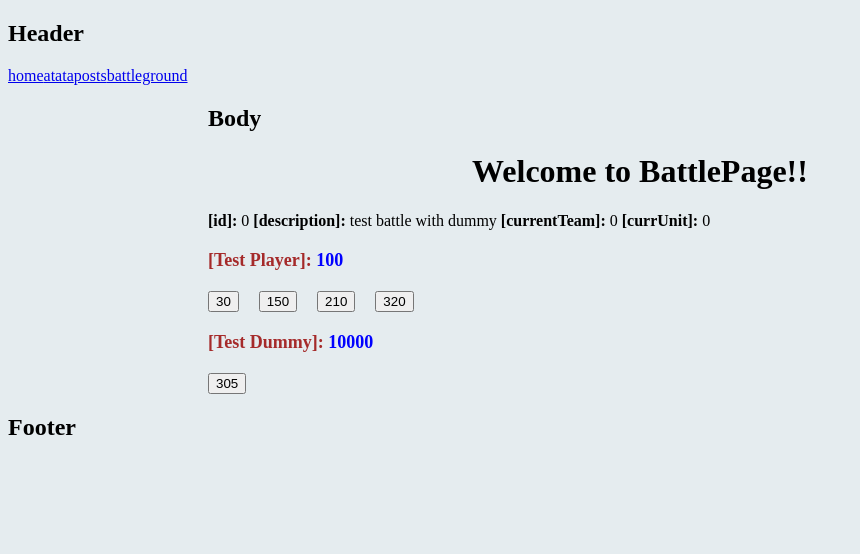
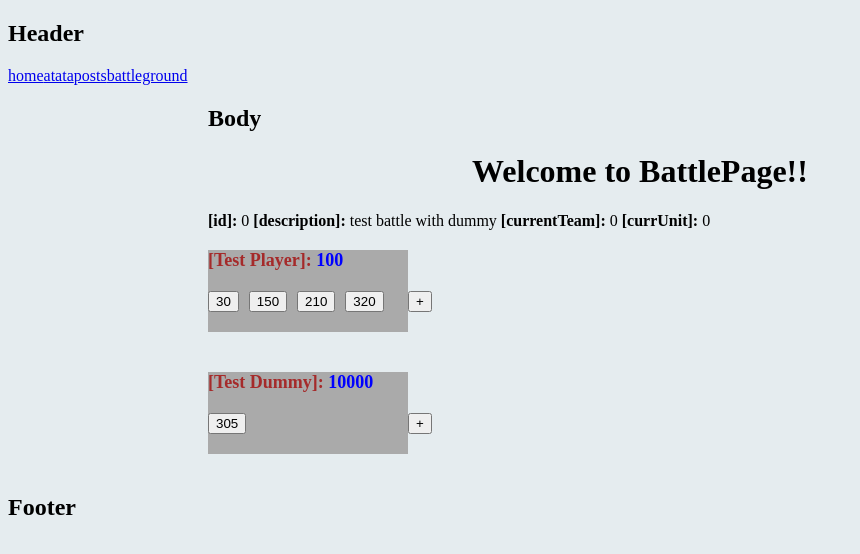
Before and after one commit to Opelvectra/hello.angular2, an Angular app: page /battle in a window 1280 px wide. Shown: the top 554 px of the page, without its empty margins (0-860 px from the left). Built offline with nearby package versions, Linux system fonts and the light colour scheme.

Commit message:
Added add Unit functionality

```diff
--- a/src/app/app.module.ts
+++ b/src/app/app.module.ts
@@ -16,6 +16,7 @@ import { ApiService } from './components/battle/battleground/ApiService';
 import { DaoLayerService } from './components/battle/battleground/DaoLayerService';
 import { ActionPerformer } from './components/battle/battleground/core/ActionPerformer';
 import { BattlegroundUtils } from './components/battle/battleground/core/BattlegroundUtils';
+import { BattlePageService } from './components/battle/battlePageService';
 
 @NgModule({
   declarations: [
@@ -49,6 +50,7 @@ import { BattlegroundUtils } from './components/battle/battleground/core/Battleg
     DataBaseFactory,
     DaoLayerService,
     ApiService,
+    BattlePageService,
     ActionPerformer,
     BattlegroundUtils
   ],
--- a/src/app/components/battle/BattlePage.css
+++ b/src/app/components/battle/BattlePage.css
@@ -24,9 +24,12 @@
 }
 
 .skill-bttn {
-  margin-right: 20px;
+  margin-right: 10px;
 }
 
 .battle-unit-container {
   margin: 20px 0;
+  width: 200px;
+  background: #aaa;
+  display: inline-block;
 }
--- a/src/app/components/battle/BattlePage.html
+++ b/src/app/components/battle/BattlePage.html
@@ -15,7 +15,8 @@
       <span class="battleground-info-label">[currUnit]: </span>
       <span class="battleground-info-value">{{battlegroundState.currUnit}} </span>
     </div>
-    <div *ngFor="let battleUnit of battlegroundState.battleUnits" class="battle-unit-container">
+    <div *ngFor="let battleTeam of battlegroundState.battleUnits" class="">
+      <div *ngFor="let battleUnit of battleTeam" class="battle-unit-container">
         <span class="unit-name">[{{battleUnit.name}}]: </span>
         <span class="unit-attribute-value">{{battleUnit.testValue}}</span>
         <div class="skill-panel">
@@ -25,6 +26,8 @@
           </button>
         </div>
       </div>
+      <button class="add-unit-bttn" (click)="addUnit(battleTeam[0] && battleTeam[0].team)">+</button>
+    </div>
     <div></div>
   </div>
 </general-page>
--- a/src/app/components/battle/BattlePage.ts
+++ b/src/app/components/battle/BattlePage.ts
@@ -1,5 +1,6 @@
 import { Component } from '@angular/core';
 import { ApiService } from './battleground/ApiService';
+import { BattlePageService } from './battlePageService';
 
 @Component({
   selector: 'battle-page',
@@ -15,11 +16,20 @@ export class BattlePage {
     team: 1,
     unitId: 0
   };
-  constructor(private apiService: ApiService){
-    this.battlegroundState = apiService.getBattlegroundState(this.battleId);
+  constructor(private apiService: ApiService,
+              private battlePageService: BattlePageService) {
+    this.battlegroundState = this.battlePageService
+      .toUIBattlegroundState(apiService.getBattlegroundState(this.battleId));
+    console.log(this.battlegroundState);
   }
-  performSkill(skillIndex){
-    let result = this.apiService.performAction(this.battleId, skillIndex, this.target);
+  performSkill(skillIndex) {
+    const result = this.apiService.performAction(this.battleId, skillIndex, this.target);
     this.battlegroundState = result.newBattlegroundState;
   }
+
+  addUnit(teamId) {
+    this.battlegroundState = this.battlePageService
+      .toUIBattlegroundState(this.apiService.addUnit(this.battleId, teamId).newBattlegroundState);
+    console.log(this.battlegroundState);
+  }
 }
--- /dev/null
+++ b/src/app/components/battle/battlePageService.ts
@@ -0,0 +1,14 @@
+import { Injectable } from '@angular/core';
+
+@Injectable()
+export class BattlePageService {
+  constructor() {}
+  toUIBattlegroundState(battlegroundState) {
+    const result = {...battlegroundState, battleUnits: []};
+    battlegroundState.battleUnits.forEach((el) => {
+      result.battleUnits[el.team] = result.battleUnits[el.team] || [];
+      result.battleUnits[el.team].push(el);
+    });
+    return result;
+  }
+}
--- a/src/app/components/battle/battleground/ApiService.ts
+++ b/src/app/components/battle/battleground/ApiService.ts
@@ -1,19 +1,17 @@
 import { Injectable } from '@angular/core';
 import { DaoLayerService } from './DaoLayerService';
 import { ActionPerformer } from './core/ActionPerformer';
-import { BattlegroundUtils }  from './core/BattlegroundUtils';
+import { BattlegroundUtils } from './core/BattlegroundUtils';
 
 @Injectable()
-export class ApiService{
+export class ApiService {
   constructor(private daoLayerService: DaoLayerService,
               private actionPerformer: ActionPerformer,
-              private $battle: BattlegroundUtils){}
+              private $battle: BattlegroundUtils) {}
 
-  performAction(battleId, skillIndex, target){
-    let battlegroundState = this.getBattlegroundState(battleId),
-        activeBattleUnit = this.$battle.getActiveUnit(battlegroundState),
-        skillId = this.$battle.getActiveSkillId(activeBattleUnit, skillIndex),
-        skillMeta = this.getSkillMeta(skillId),
+  performAction(battleId, skillIndex, target) {
+    const battlegroundState = this.getBattlegroundState(battleId),
+        skillMeta = this.getSkillMeta(battlegroundState, skillIndex),
         result = this.actionPerformer.performAction({
           battlegroundState:  battlegroundState,
           action: {
@@ -27,11 +25,30 @@ export class ApiService{
     };
   }
 
-  getBattlegroundState(battleId){
+  getBattlegroundState(battleId) {
     return this.daoLayerService.getBattleground(battleId);
   }
 
-  private getSkillMeta(skillId){
+  addUnit(battleId, teamId) {
+    const battlegroundState = this.getBattlegroundState(battleId),
+      lastUnitId = battlegroundState.battleUnits.length;
+    battlegroundState.battleUnits.push({
+      id: lastUnitId,
+      name: 'Test Player',
+      team: teamId,
+      number: 0,
+      testValue: 100,
+      skills: [30, 150, 210, 320]
+    });
+    this.daoLayerService.saveBattleground(battlegroundState);
+    return {
+      newBattlegroundState: battlegroundState
+    };
+  }
+
+  private getSkillMeta(battlegroundState, skillIndex) {
+    const activeBattleUnit = this.$battle.getActiveUnit(battlegroundState),
+      skillId = this.$battle.getActiveSkillId(activeBattleUnit, skillIndex);
     return this.daoLayerService.getSkillMetaById(skillId);
   }
 
--- a/src/app/components/battle/battleground/DaoLayerService.ts
+++ b/src/app/components/battle/battleground/DaoLayerService.ts
@@ -2,15 +2,15 @@ import { Injectable } from '@angular/core';
 import { DataBaseFactory } from './DataBase';
 
 @Injectable()
-export class DaoLayerService{
-  constructor(private dataBaseFactory: DataBaseFactory){}
+export class DaoLayerService {
+  constructor(private dataBaseFactory: DataBaseFactory) {}
 
-  getBattleground(battleId){
+  getBattleground(battleId) {
     return (this.dataBaseFactory.getBattlegrounds() || []).find(el => el.id === battleId);
   }
 
-  saveBattleground(battlegroundState){
-    let battlegrounds = this.dataBaseFactory.getBattlegrounds(),
+  saveBattleground(battlegroundState) {
+    const battlegrounds = this.dataBaseFactory.getBattlegrounds(),
         indexOfBattleground = battlegrounds.findIndex(el => el.id === battlegroundState.id);
     battlegrounds[indexOfBattleground] = Object.assign({}, battlegroundState);
   }
--- a/src/app/components/battle/battleground/core/ActionPerformer.ts
+++ b/src/app/components/battle/battleground/core/ActionPerformer.ts
@@ -1,20 +1,20 @@
 import { Injectable } from '@angular/core';
-import { BattlegroundUtils }  from '../core/BattlegroundUtils';
+import { BattlegroundUtils } from '../core/BattlegroundUtils';
 
 @Injectable()
-export class ActionPerformer{
-  constructor(private $battle: BattlegroundUtils){}
+export class ActionPerformer {
+  constructor(private $battle: BattlegroundUtils) {}
 
-  performAction(options){
-    let action = options.action,
+  performAction(options) {
+    const action = options.action,
       activeBattleUnit = this.$battle.getActiveUnit(options.battlegroundState),
       mainTargetUnit = this.$battle.getMainTargetUnit(options.battlegroundState, action.target),
       skillMeta = options.skillMeta || {};
 
     console.log('>> skillMeta: ' + skillMeta.description, action);
 
-    if(skillMeta.toTarget){
-      if(skillMeta.toTarget.testValue){
+    if (skillMeta.toTarget) {
+      if (skillMeta.toTarget.testValue) {
         mainTargetUnit.testValue += skillMeta.toTarget.testValue;
       }
     }
```
Also changed, not shown: 1 other file (tests, documents, lock files or other folders). Lines whose indentation alone changed are shown as unchanged.
